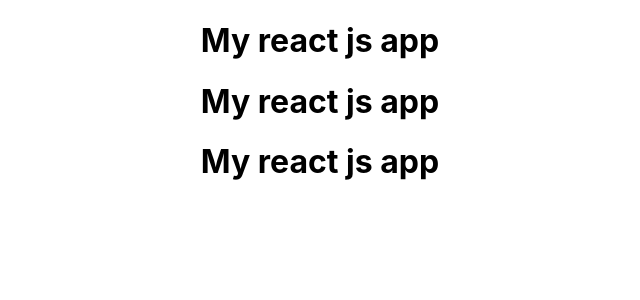
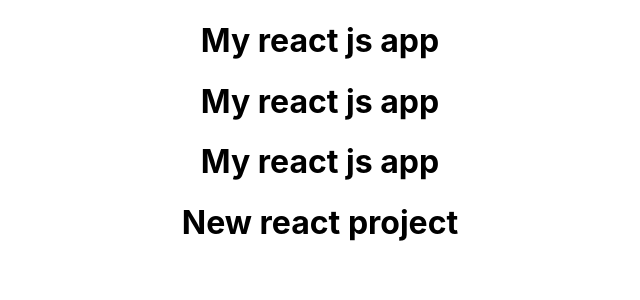
Before and after one commit to anukeerthanatechno/React_project, a React (Create React App) app: page / in a window 1280 px wide. Shown: the top 300 px of the page, without its empty margins (320-960 px from the left). Built offline with nearby package versions, Linux system fonts and the light colour scheme.

Commit message:
react project

```diff
--- a/src/App.js
+++ b/src/App.js
@@ -7,6 +7,7 @@ function App() {
       <h1>My react js app</h1>
       <h1>My react js app</h1>
       <h1>My react js app</h1>
+      <h1>New react project</h1>
     </div>
   );
 }
```
